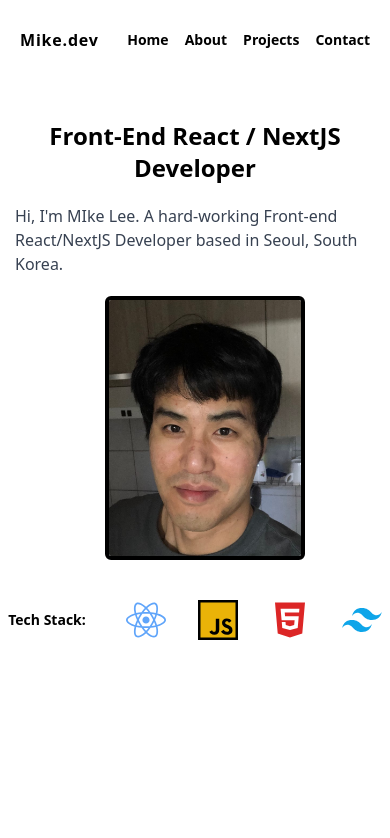
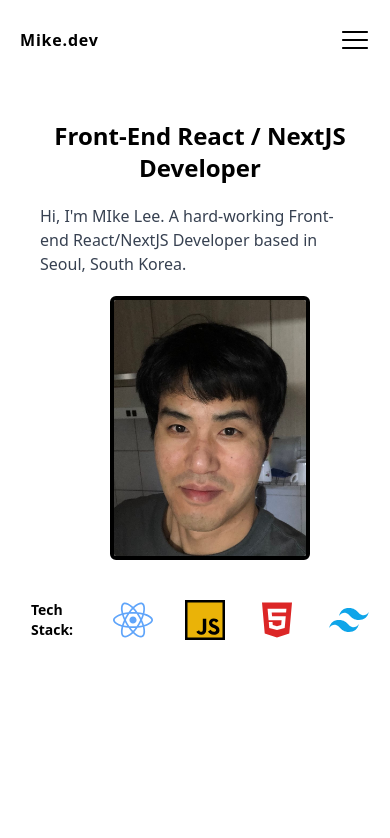
Before and after one commit to imbizman316/homepage_porfolio, a React (Create React App) app: page / in a window 390 px wide. Shown: the top 838 px of the page. Built offline with nearby package versions, Linux system fonts and the light colour scheme.

Commit message:
Adjust navbar hamburger

```diff
--- a/src/components/Navbar.jsx
+++ b/src/components/Navbar.jsx
@@ -1,18 +1,39 @@
-import React from "react";
+import React, { useState } from "react";
 import { Link } from "react-router-dom";
+import { RxHamburgerMenu } from "react-icons/rx";
 
 function Navbar() {
+  const [showMenu, setShowMenu] = useState(false);
+
   return (
     <div className="flex flex-row justify-between w-[100%] p-5 bg-white items-center h-20">
       <Link to="/" className="font-bold tracking-wider">
         Mike.dev
       </Link>
-      <div className="flex flex-row gap-4 text-sm font-semibold">
+      <div className="hidden sm:hidden md:flex lg:flex flex-row gap-4 text-sm font-semibold">
         <Link to="/">Home</Link>
         <Link to="/about">About</Link>
         <Link to="/projects">Projects</Link>
         <Link to="/contact">Contact</Link>
       </div>
+      <RxHamburgerMenu
+        className={`sm:block md:hidden lg:hidden text-black text-3xl cursor-pointer ${
+          showMenu && "rotate-90"
+        } duration-300 relative`}
+        onClick={() => setShowMenu(!showMenu)}
+      />
+      {showMenu && (
+        <div
+          className={`sm:block md:hidden lg:hidden absolute top-20 bg-white w-full flex justify-center items-center flex-col ${
+            showMenu ? "right-0" : "right-[-300px]"
+          } duration-300 gap-4 text-sm font-semibold py-5 z-50 border-b-4`}
+        >
+          <Link to="/">Home</Link>
+          <Link to="/about">About</Link>
+          <Link to="/projects">Projects</Link>
+          <Link to="/contact">Contact</Link>
+        </div>
+      )}
     </div>
   );
 }
--- a/src/pages/home/index.js
+++ b/src/pages/home/index.js
@@ -18,13 +18,16 @@ function Home() {
 
   return (
     <div className="min-h-screen bg-white flex flex-col gap-40 justify-start items-start">
-      <div className=" bg-white flex flex-col items-full pt-10 items-center justify-center w-[100%]">
-        <div className="flex flex-col sm:flex-col md:flex-row lg:flex-row w-[400px] sm:w-[400px] md:w-[500px] lg:w-[600px] justify-between items-center">
+      <div className=" bg-white flex flex-col items-full pt-10 items-center justify-center w-auto">
+        <div className="flex flex-col sm:flex-col md:flex-row lg:flex-row justify-between items-center w-auto">
+          {/* w-[400px] sm:w-[400px] md:w-[500px] lg:w-[600px]  */}
           <div className="flex flex-col gap-5">
             <h1 className="font-bold text-2xl text-center">
               Front-End React / NextJS Developer
             </h1>
-            <h1 className="text-gray-700 px-5">{t("home_intro")}</h1>
+            <h1 className="text-gray-700 px-10  w-[400px] sm:w-[400px] md:w-[500px] lg:w-[600px]">
+              {t("home_intro")}
+            </h1>
           </div>
           <div>
             <img
@@ -34,7 +37,7 @@ function Home() {
             />
           </div>
         </div>
-        <div className="flex flex-row justify-center mt-10 w-screen">
+        <div className="flex flex-row justify-center mt-10 w-screen px-10">
           <div className="flex justify-center items-center mr-10 font-semibold text-sm sm:text-sm md:text-base lg:text-base">
             Tech Stack:
           </div>
```
